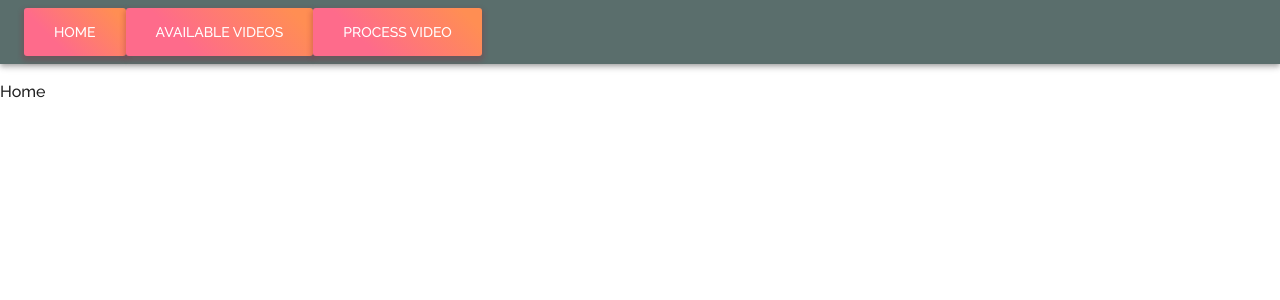
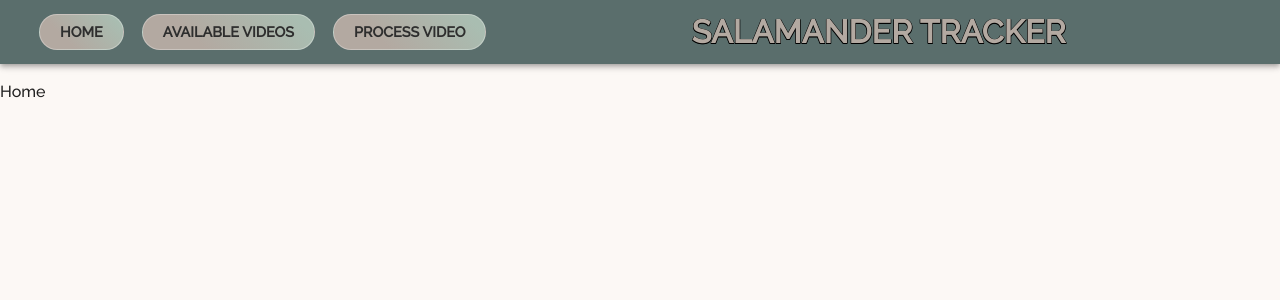
Before and after one commit to mechance782/salamander-tracker, a Next.js app: page / in a window 1280 px wide. Shown: the top 300 px of the page. Built offline with nearby package versions, Linux system fonts and the light colour scheme; no server answers.

Commit message:
Still working on styling!

```diff
--- a/src/app/layout.js
+++ b/src/app/layout.js
@@ -8,6 +8,9 @@ import { ThemeProvider, CssBaseline } from '@mui/material';
 export default function RootLayout({ children }) {
 const themeOptions = createTheme({
   palette: {
+    background: {
+      default: '#fcf8f5',
+    },
     primary: {
       main: '#5A6E6C',
     },
@@ -16,6 +19,7 @@ const themeOptions = createTheme({
     },
     info: {
       main: '#B3A9A1',
+      secondary: '#faf3ed'
     },
   },
   typography: {
@@ -33,7 +37,7 @@ const themeOptions = createTheme({
             background: 'linear-gradient(45deg, #FE6B8B 30%, #FF8E53 90%)',
             border: 0,
             borderRadius: 3,
-            boxShadow: '0 3px 5px 2px rgba(146, 40, 61, 0.3)',
+            boxShadow: '0 3px 5px 2px #92283d',
             color: 'white',
             height: 48,
             padding: '0 30px',
@@ -41,20 +45,29 @@ const themeOptions = createTheme({
         },
         {
           props: { variant: 'nav' },
-          style: {
-            background: 'linear-gradient(45deg, #FE6B8B 30%, #FF8E53 90%)',
-            border: 0,
-            borderRadius: 3,
-            boxShadow: '0 3px 5px 2px rgba(146, 40, 61, 0.3)',
-            color: 'white',
-            height: 48,
-            padding: '0 30px',
-          },
+            style: {
+              background: 'linear-gradient(45deg, #B3A9A1 30%, rgb(169, 189, 177) 90%)',
+              border: '1px solid rgba(255, 255, 255, 0.3)',
+              borderRadius: 20,
+              color: '#2e2e2e',
+              height: 36,
+              margin: '0 5px',
+              padding: '6px 20px',
+              fontWeight: 600,
+              fontSize: '0.9rem',
+            },
         },
-      ],
-    },
-  },
-});
+        {
+          props: { variant: 'title'},
+            style: {
+              fontFamily: 'Raleway, sans-serif',
+              letterSpacing: 1,
+              color: 'info.main',
+              textAlign: 'center',
+              margin: 'auto'
+            }
+        }],
+}}});
 
 
   return (
--- a/src/app/preview/[filename]/page.js
+++ b/src/app/preview/[filename]/page.js
@@ -147,7 +147,7 @@ export default function PreviewVideo({ params }){
     return <>
         <form onSubmit={handleSubmit}>
 
-            <Grid container direction="column" sx={{margin: "auto", maxWidth: 1000 }}>
+            <Grid container direction="column" sx={{margin: "auto", maxWidth: 1000}}>
                 {/* video selection */}
                 <Box mb={2} ml={0}>
                     <Typography>Select Video: </Typography>
@@ -159,7 +159,7 @@ export default function PreviewVideo({ params }){
                     </Select>
                 </Box>
 
-                <Card sx={{padding: 2}} >
+                <Card sx={{padding: 2,  backgroundColor: 'info.secondary'}} >
 
                     {/* determine whether user has chosen a video */}
                     {filename == '...' ? (<Typography textAlign="center">Choose video to preview</Typography>)
--- a/src/app/videos/page.js
+++ b/src/app/videos/page.js
@@ -51,8 +51,8 @@ export default function VideoChooser(){
     // pass data to VideoList component for it to be displayed
     return (
         <>
-            <Typography sx={{p:2}} variant="h4" component="h1">Preview All Videos</Typography>
-                <Grid container spacing={2} sx={{ p: 2 , color: 'primary.main'}}>
+                <Grid container spacing={2} sx={{ p: 2 , color: 'primary.main', width: '80%', margin: 'auto'}}>
+                  <Typography sx={{p:2}} variant="h4" component="h1">Preview All Videos</Typography>
                   {videoThumbnails.map((video) =>{
                     return <VideoCard  key={video.filename} video={video}/>
                 })}
--- a/src/components/Navigation.jsx
+++ b/src/components/Navigation.jsx
@@ -1,15 +1,21 @@
 import Link from "next/link"
-import { AppBar, Toolbar, Button} from '@mui/material';
+import { AppBar, Toolbar, Button, Typography, Box} from '@mui/material';
 
 
 export default function Navigation(){
     return (<>
         <AppBar position ="static" sx={{mb:2}}>
-            <Toolbar>
-                <Link href="/" className="nav-link"><Button color="inherit" variant='nav'>Home</Button></Link>
-                <Link href="/videos"><Button color="inherit" variant='nav'>Available Videos</Button></Link>
-                <Link href="/preview/..."><Button color="inherit" variant='nav'>Process Video</Button></Link>
+            <Toolbar sx={{display:'flex', justifyContent: 'space-between', alignItems: 'center'}}>
+                <Box sx={{display: 'flex', gap:1, margin: '0 10px'}}>
+                    <Link href="/" className="nav-link"><Button color="inherit" variant='nav'>Home</Button></Link>
+                    <Link href="/videos"><Button color="inherit" variant='nav'>Available Videos</Button></Link>
+                    <Link href="/preview/..."><Button color="inherit" variant='nav'>Process Video</Button></Link>
+                </Box>
+                <Typography variant="title" component="h1" sx={{flexGrow: 1, fontWeight: 'bold',fontFamily: 'Raleway, sans-serif',letterSpacing: 0.2,color: 'info.main', textAlign: 'center',textShadow: `-0.5px -0.5px 0 #000,0.5px -0.5px 0 #000,-0.5px  0.5px 0 #000,0.5px  0.5px 0 #000`}}>
+                    SALAMANDER TRACKER
+                </Typography>
             </Toolbar>
+
         </AppBar>
     </>)
 }
--- a/src/components/VideoCard.jsx
+++ b/src/components/VideoCard.jsx
@@ -8,7 +8,7 @@ export default function VideoCard ({video}){
 
 
     return(
-        <Grid item xs={12} sm={6} md={4} lg={3} sx={{ p: 2 }}>
+        <Grid item sx={{ p: 2, backgroundColor: '#faf3ed' , padding: '5%', borderRadius: 2, border: '1.5px solid rgb(247, 242, 235)', boxShadow: '0 2px 5px rgba(0,0,0,0.1'}}>
             <Card>
                 <CardContent>
                     <Typography>Video Filename: {video.filename} </Typography>
```
